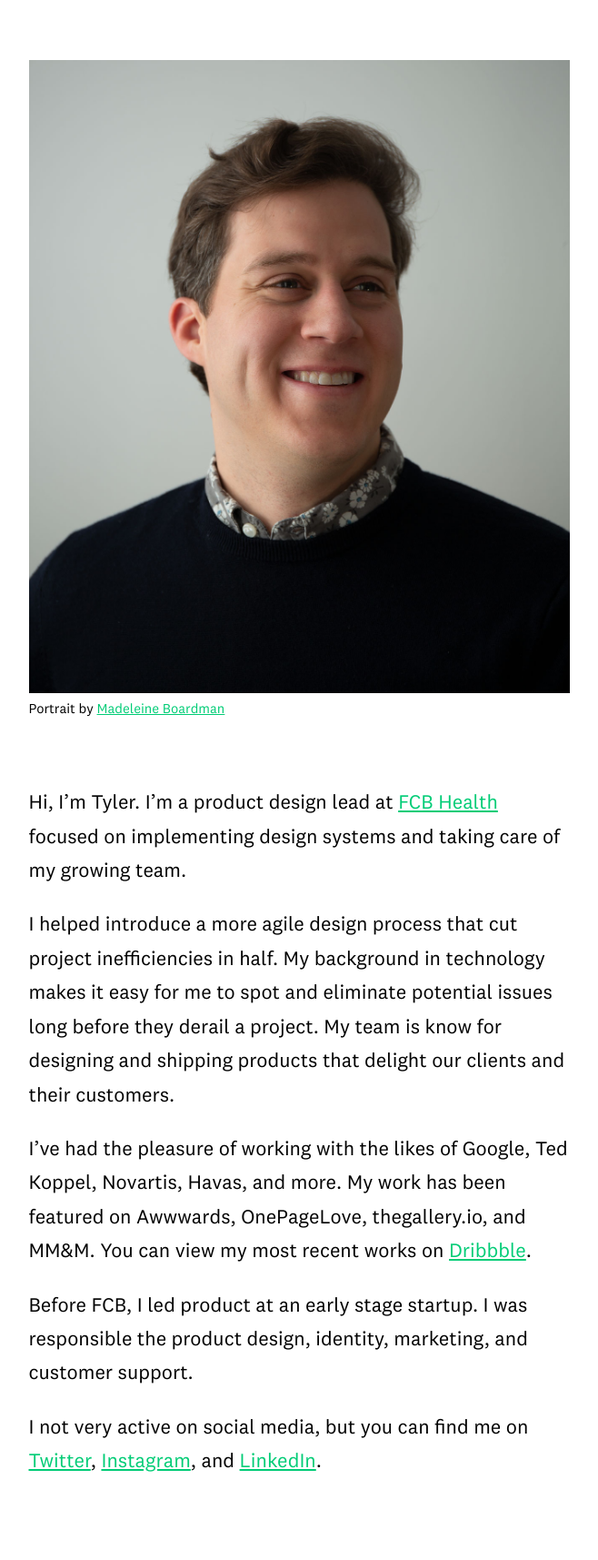
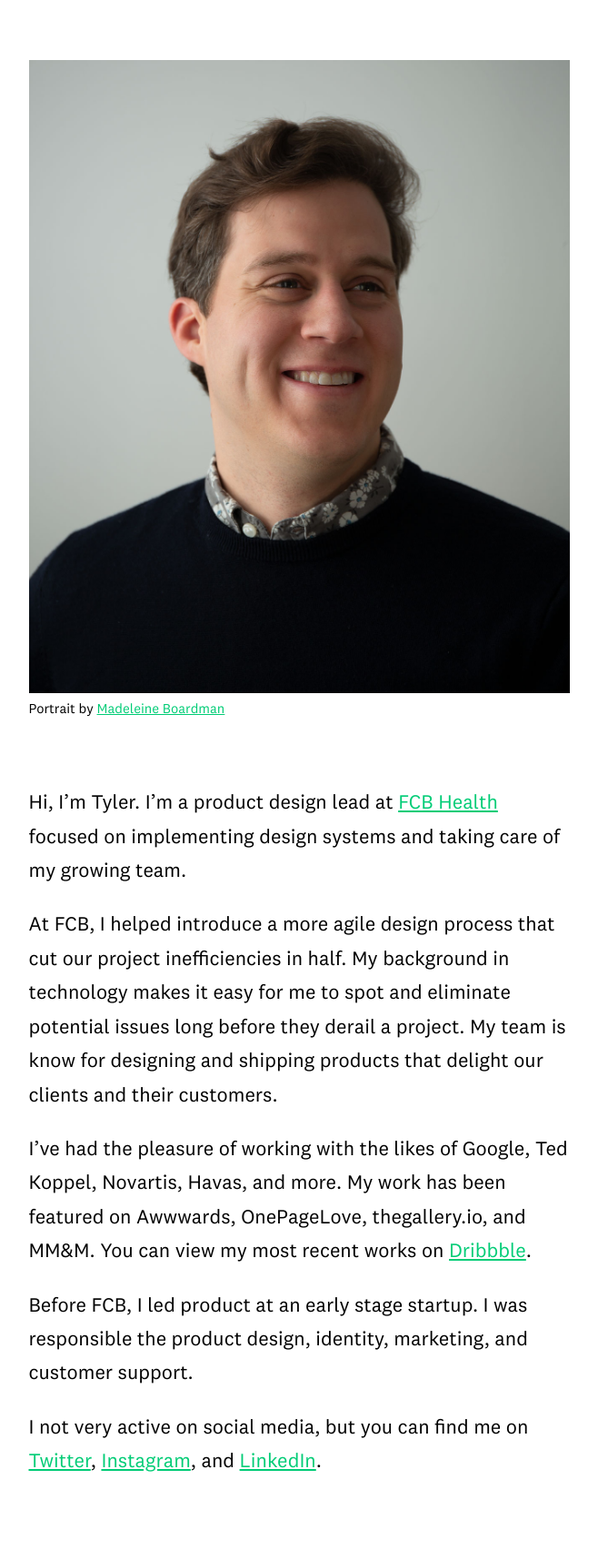
Before and after one commit to tylerhancock/friendly-guacamole, a Jekyll site: the page built from index.md, in a window 1280 px wide. Shown: the whole page at 91% size, without its empty margins (311-969 px from the left). Built offline with Jekyll 4.4.1, drawn with Linux system fonts in a browser that asks for light colours; some web fonts are replaced.

Commit message:
Update index.md
+ new copy update

```diff
--- a/index.md
+++ b/index.md
@@ -7,7 +7,7 @@ title: "Tyler Hancock, Designer"
 		<img class="img-fluid pt-5" src="/assets/images/portrait.jpg" alt="This is a portrait of Tyler Hancock by Maddy Boardman">
 		<figcaption class="pb-5">Portrait by <a href="https://www.madeleineboardman.com/" target="_blank">Madeleine Boardman</a></figcaption>
 	  <p>Hi, I’m Tyler. I’m a product design lead at <a href="https://www.fcbhealthny.com/" target="_blank">FCB Health</a> focused on implementing design systems and taking care of my growing team.</p>
-	  <p>I helped introduce a more agile design process that cut project inefficiencies in half. My background in technology makes it easy for me to spot and eliminate potential issues long before they derail a project. My team is know for designing and shipping products that delight our clients and their customers.</p>
+	  <p>At FCB, I helped introduce a more agile design process that cut our project inefficiencies in half. My background in technology makes it easy for me to spot and eliminate potential issues long before they derail a project. My team is know for designing and shipping products that delight our clients and their customers.</p>
 	  <p>I’ve had the pleasure of working with the likes of Google, Ted Koppel, Novartis, Havas, and more. My work has been featured on Awwwards, OnePageLove, thegallery.io, and MM&M. You can view my most recent works on <a href="https://dribbble.com/tylerhancock" target="_blank">Dribbble</a>.</p>
 	  <p>Before FCB, I led product at an early stage startup. I was responsible the product design, identity, marketing, and customer support. </p>
 	  <p class="pb-5">I not very active on social media, but you can find me on <a href="https://twitter.com/tyler_m_hancock" target="_blank">Twitter</a>, <a href="https://www.instagram.com/tylermhancock/" target="_blank">Instagram</a>, and <a href="https://www.linkedin.com/in/tylermhancock/" target="_blank">LinkedIn</a>.</p>
```
